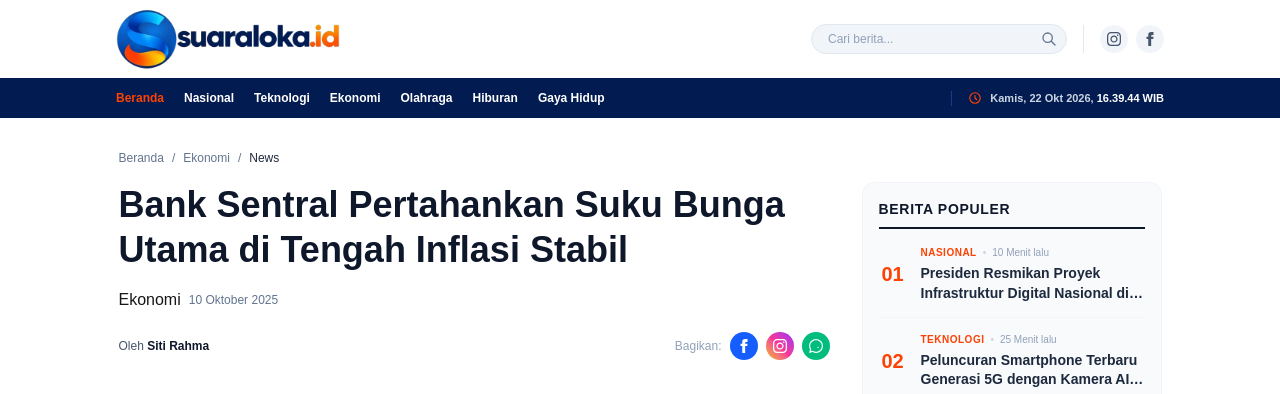
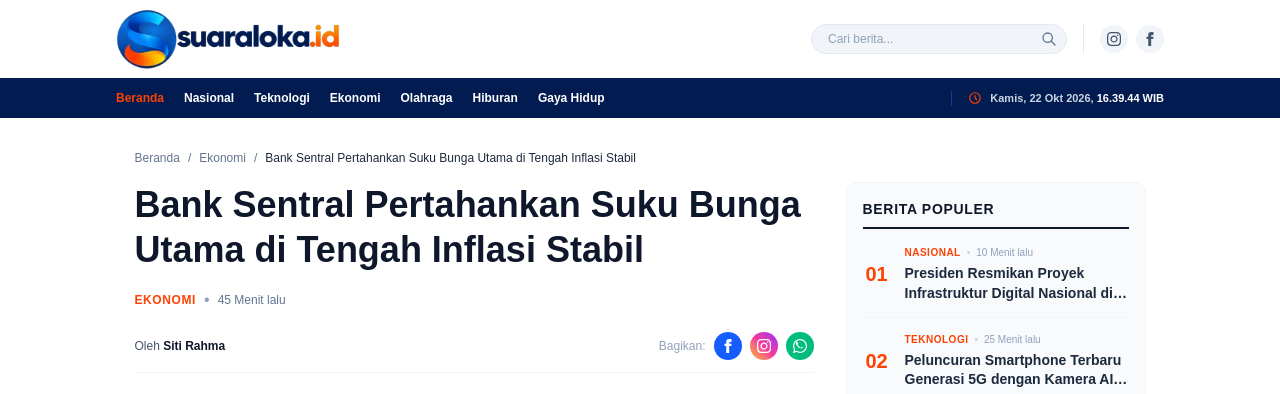
Before and after one commit to marizathfy/suaraloka, a Next.js app: page /bank-sentral-pertahankan-suku-bunga-utama in a window 1280 px wide. Shown: the top 394 px of the page. Built offline with nearby package versions, Linux system fonts and the light colour scheme; grey boxes are pictures that could not be loaded.

Commit message:
fix: successful build setup for production deployment

```diff
--- a/app/[slug]/page.tsx
+++ b/app/[slug]/page.tsx
@@ -7,6 +7,13 @@ import NewsComment from "@/components/NewsComment";
 
 // Gabungkan seluruh data berita untuk carian
 const allNews = [...dummyHeadlineNews, ...dummyCategoryNews];
+
+export async function generateStaticParams() {
+  const allNews = [...dummyHeadlineNews, ...dummyCategoryNews];
+  return allNews.map((item) => ({
+    slug: item.slug,
+  }));
+}
 
 interface DetailPageProps {
   params: Promise<{
@@ -39,7 +46,7 @@ export default async function NewsDetailPage({ params }: DetailPageProps) {
 
   return (
     <main className="min-h-screen bg-white">
-      <div className="max-w-[1075px] mx-auto py-6">
+      <div className="max-w-[1075px] mx-auto px-4 py-6">
 
         {/* Breadcrumb Navigation */}
         <nav className="flex items-center gap-2 text-xs text-slate-500 mb-4">
@@ -52,7 +59,7 @@ export default async function NewsDetailPage({ params }: DetailPageProps) {
           </Link>
           <span>/</span>
           <span className="text-slate-800 font-medium truncate max-w-[250px] sm:max-w-[400px]">
-            News
+            {news.title}
           </span>
         </nav>
 
@@ -69,12 +76,13 @@ export default async function NewsDetailPage({ params }: DetailPageProps) {
 
             {/* Category Badge & Meta Information */}
             <div className="flex items-center gap-2 mb-2">
-              <span>{news.category}</span>
-              <span className="text-slate-500 text-xs">10 Oktober 2025</span>
+              <span className="text-xs font-bold text-[#fe4203] uppercase tracking-wider">{news.category}</span>
+              <span className="text-slate-400">•</span>
+              <span className="text-slate-500 text-xs">{news.publishedAt || "10 Oktober 2025"}</span>
             </div>
 
             {/* Penulis & Share Button */}
-            <div className="flex items-center justify-between border-slate-100 py-3 mb-6">
+            <div className="flex items-center justify-between border-b border-slate-100 py-3 mb-6">
               <div className="flex items-center gap-2 text-xs text-slate-600">
                 <span>Oleh <strong className="text-slate-900">{news.author}</strong></span>
               </div>
@@ -118,7 +126,7 @@ export default async function NewsDetailPage({ params }: DetailPageProps) {
                   className="w-7 h-7 rounded-full bg-emerald-500 text-white flex items-center justify-center hover:opacity-90 transition-opacity"
                 >
                   <svg className="w-3.5 h-3.5" fill="currentColor" viewBox="0 0 24 24">
-                    <path d="M.057 24l1.687-6.163c-1.041-1.804-1.588-3.849-1.587-5.946.003-6.556 5.338-11.891 11.893-11.891 3.181.001 6.167 1.24 8.413 3.488 2.245 2.248 3.481 5.236 3.48 8.414-.003 6.557-5.338 11.892-11.893 11.892-1.99-.001-3.951-.5-5.688-1.448l-6.305 1.654zm6.597-3.807c1.676.995 3.276 1.591 5.392 1.592 5.448 0 9.886-4.434 9.889-9.885.002-5.462-4.415-9.89-9.881-9.892-5.452 0-9.887 4.434-9.889 9.884-.001 2.225.651 3.891 1.746 5.634l-.999 3.648 3.742-.981zm11.387-5.464c-.074-.124-.272-.198-.57-.347-.297-.149-1.758-.868-2.031-.967-.272-.099-.47-.149-.669.149-.198.297-.768.967-.941 1.165-.173.198-.347.223-.644.074AN-.497-.248-1.608-.99-3.064-2.281-1.132-1.002-1.894-2.24-2.117-2.613-.223-.373-.024-.574.13-.745.133-.133.297-.347.445-.521.149-.174.198-.298.297-.497.099-.198.05-.371-.025-.52-.075-.149-.669-1.612-.916-2.207-.242-.579-.487-.501-.669-.51l-.57-.01c-.198 0-.52.074-.792.372s-1.04 1.016-1.04 2.479 1.065 2.876 1.213 3.074c.149.198 2.095 3.2 5.076 4.487.709.306 1.263.489 1.694.626.712.226 1.36.194 1.872.118.571-.085 1.758-.719 2.006-1.413.248-.695.248-1.29.173-1.414z"/>
+                    <path d="M.057 24l1.687-6.163c-1.041-1.804-1.588-3.849-1.587-5.946.003-6.556 5.338-11.891 11.893-11.891 3.181.001 6.167 1.24 8.413 3.488 2.245 2.248 3.481 5.236 3.48 8.414-.003 6.557-5.338 11.892-11.893 11.892-1.99-.001-3.951-.5-5.688-1.448l-6.305 1.654zm6.597-3.807c1.676.995 3.276 1.591 5.392 1.592 5.448 0 9.886-4.434 9.889-9.885.002-5.462-4.415-9.89-9.881-9.892-5.452 0-9.887 4.434-9.889 9.884-.001 2.225.651 3.891 1.746 5.634l-.999 3.648 3.742-.981zm11.387-5.464c-.074-.124-.272-.198-.57-.347-.297-.149-1.758-.868-2.031-.967-.272-.099-.47-.149-.669.149-.198.297-.768.967-.941 1.165-.173.198-.347.223-.644.074-.497-.248-1.608-.99-3.064-2.281-1.132-1.002-1.894-2.24-2.117-2.613-.223-.373-.024-.574.13-.745.133-.133.297-.347.445-.521.149-.174.198-.298.297-.497.099-.198.05-.371-.025-.52-.075-.149-.669-1.612-.916-2.207-.242-.579-.487-.501-.669-.51l-.57-.01c-.198 0-.52.074-.792.372s-1.04 1.016-1.04 2.479 1.065 2.876 1.213 3.074c.149.198 2.095 3.2 5.076 4.487.709.306 1.263.489 1.694.626.712.226 1.36.194 1.872.118.571-.085 1.758-.719 2.006-1.413.248-.695.248-1.29.173-1.414z"/>
                   </svg>
                 </a>
               </div>
@@ -169,7 +177,6 @@ export default async function NewsDetailPage({ params }: DetailPageProps) {
 
             <NewsComment slug={slug} />
 
-            {/* SEKSI BERITA TERKAIT (DIJAMIN TEPAT 6 DATA) */}
             {/* SEKSI BERITA TERKAIT */}
             <div className="mt-10 pt-6 border-t-2 border-slate-900">
               <h3 className="font-bold text-slate-900 text-base uppercase tracking-wider mb-4">
--- a/app/page.tsx
+++ b/app/page.tsx
@@ -5,7 +5,7 @@ import PopularSidebar from "@/components/PopularSidebar";
 export default function HomePage() {
   return (
     <main className="min-h-screen bg-white">
-      <div className="max-w-[1075px] mx-auto px-4 py-6">
+      <div className="max-w-[1075px] mx-auto py-6">
 
         {/* 1. SEKSYEN HEADLINE ATAS */}
         <section>
--- a/components/Footer.tsx
+++ b/components/Footer.tsx
@@ -1,8 +1,17 @@
+'use client';
+
+import { useState, useEffect } from "react";
 import Link from "next/link";
 import Image from "next/image";
 import { categories } from "@/data/dummyNews";
 
 export default function Footer() {
+  const [year, setYear] = useState<number>(2026);
+
+  useEffect(() => {
+    setYear(new Date().getFullYear());
+  }, []);
+
   return (
     <footer className="bg-[#021B50] text-slate-300 mt-16 border-t border-blue-900">
       {/* Container Utama Footer */}
@@ -68,7 +77,6 @@ export default function Footer() {
 
           {/* 3. SEBELAH KANAN: Logo Rata Kiri dengan Card Putih Rapi & Deskripsi */}
           <div className="flex flex-col space-y-3 items-start text-left">
-            {/* Membungkus logo dengan container latar putih agar warna logo asli tampil kontras dan tajam */}
             <Link href="/" className="inline-block shrink-0 bg-white p-4 rounded-md shadow-sm">
               <Image
                 src="/logo.png"
@@ -91,8 +99,8 @@ export default function Footer() {
       {/* Baris Bawah: Copyright */}
       <div className="border-t border-blue-900/60 bg-[#01143d]">
         <div className="max-w-[1075px] mx-auto px-4 py-3 flex flex-col md:flex-row items-center justify-between text-[12px] text-slate-400 gap-2">
-          <p className="text-center md:text-left">
-            &copy; {new Date().getFullYear()} <strong className="text-white">Suaraloka.id</strong>. All Rights Reserved.
+          <p className="text-center md:text-left" suppressHydrationWarning>
+            &copy; {year} <strong className="text-white">Suaraloka.id</strong>. All Rights Reserved.
           </p>
 
           <div className="flex items-center space-x-3">
```
